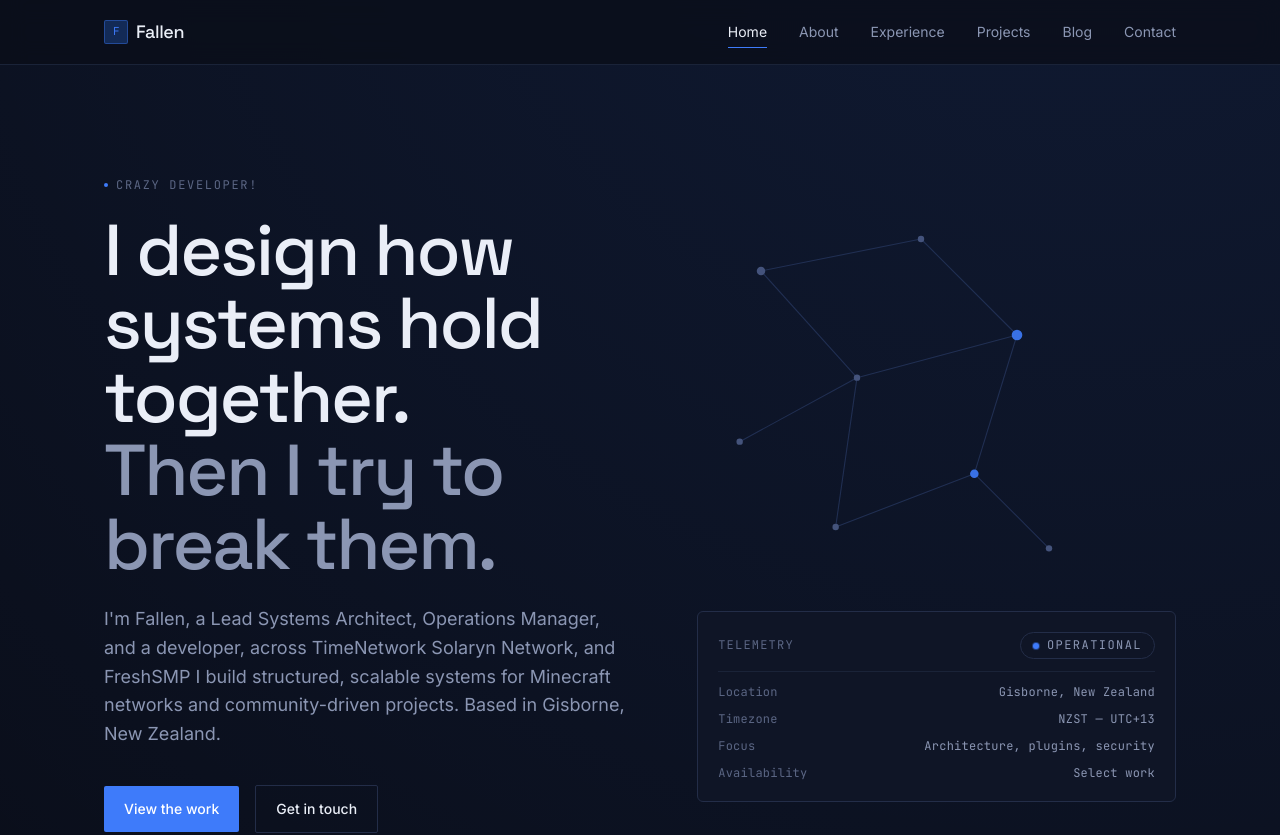
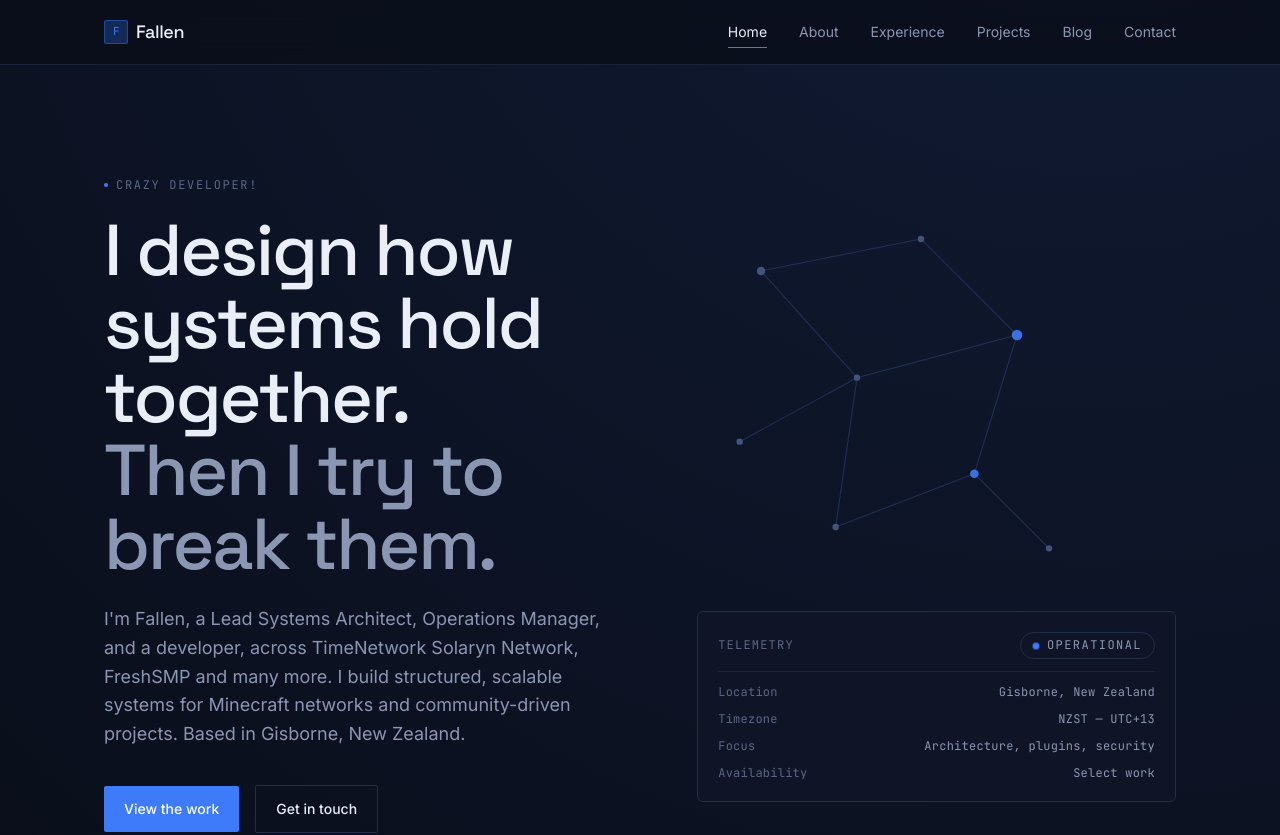
Before and after one commit to Kaze101-dev/Kaze-portfolio-website, a Next.js app in the folder fallen-portfolio/: page / in a window 1280 px wide. Shown: the top 835 px of the page. Built offline with nearby package versions, Linux system fonts and the light colour scheme.

Commit message:
Update page.tsx

```diff
--- a/fallen-portfolio/app/page.tsx
+++ b/fallen-portfolio/app/page.tsx
@@ -30,8 +30,10 @@ export default function HomePage() {
               <p className="mt-6 max-w-xl text-base md:text-lg text-ink-dim">
                 I'm Fallen, a Lead Systems Architect, Operations
                 Manager, and a developer, across TimeNetwork Solaryn Network,
-                and FreshSMP I build structured, scalable systems for Minecraft
-                networks and community-driven projects. Based in {site.location}.
+                FreshSMP and many more. I build structured, scalable systems for Minecraft
+                networks and community-driven projects.
+
+                Based in {site.location}.
               </p>
 
               <div className="mt-9 flex flex-wrap items-center gap-4">
```
